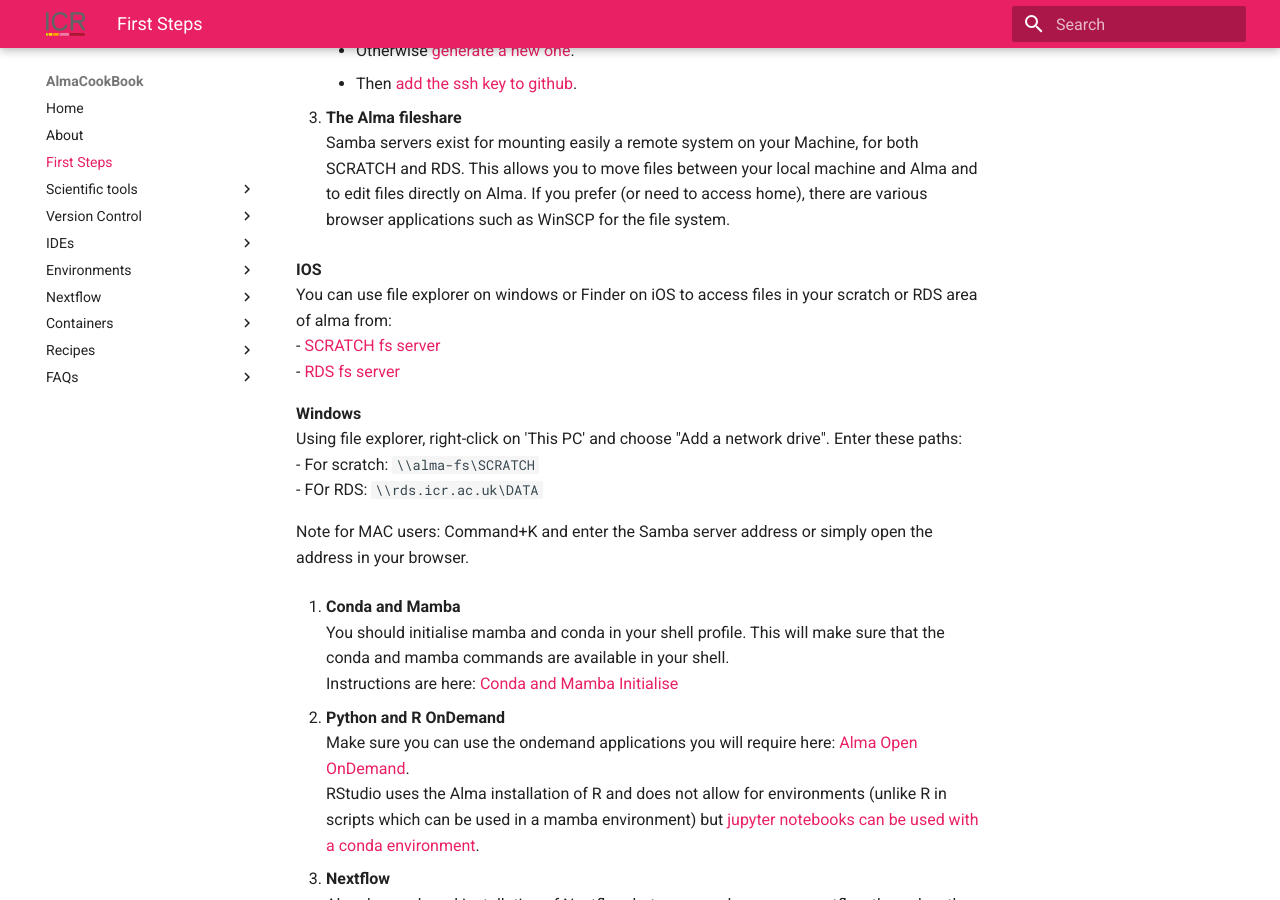
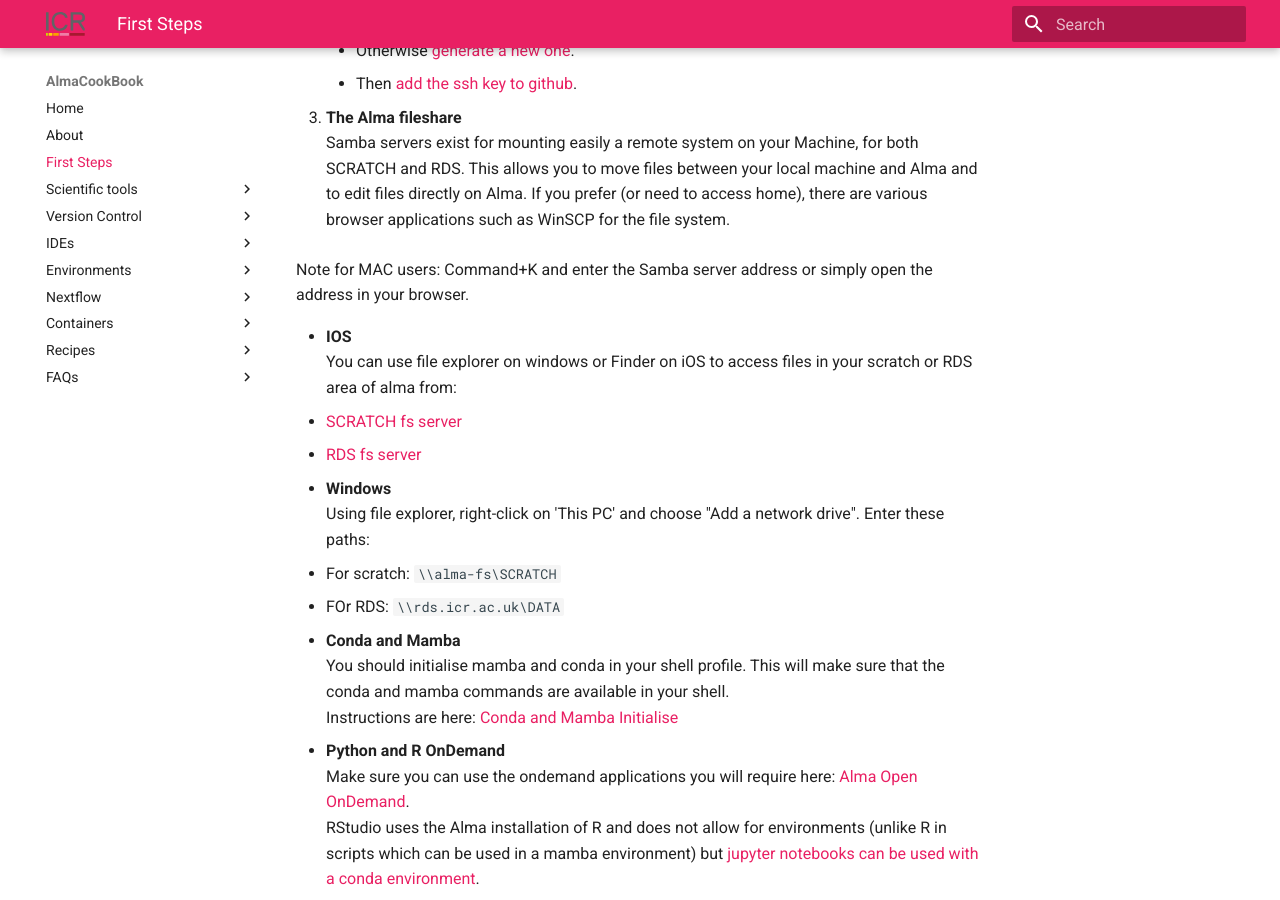
Before and after one commit to AlmaCookBook/AlmaCookBook.github.io, an MkDocs documentation site: the page built from docs/first_steps.md, in a window 1280 px wide and 900 px high, scrolled down 606 px. Built offline with MkDocs 1.6.1 and Material for MkDocs 9.7.7, drawn with Linux system fonts in a browser that asks for light colours.

```diff
--- a/docs/first_steps.md
+++ b/docs/first_steps.md
@@ -25,17 +25,19 @@ You want to have it set up with ssh access from Alma to github.
 Samba servers exist for mounting easily a remote system on your Machine, for both SCRATCH and RDS.
 This allows you to move files between your local machine and Alma and to edit files directly on Alma. If you prefer (or need to access home), there are various browser applications such as WinSCP for the file system.
 
-**IOS**
+Note for MAC users: Command+K and enter the Samba server address or simply open the address in your browser.
+
+- **IOS**
 You can use file explorer on windows or Finder on iOS to access files in your scratch or RDS area of alma from:
 - [SCRATCH fs server](smb://alma-fs)
 - [RDS fs server](smb://rds.icr.ac.uk/DATA)
 
-**Windows**
+- **Windows**
 Using file explorer, right-click on 'This PC' and choose "Add a network drive". Enter these paths:
 - For scratch:  `\\alma-fs\SCRATCH`
 - FOr RDS: `\\rds.icr.ac.uk\DATA`
 
-Note for MAC users: Command+K and enter the Samba server address or simply open the address in your browser.
+
 
 3. **Conda and Mamba**
 You should initialise mamba and conda in your shell profile. This will make sure that the conda and mamba commands are available in your shell.
```
